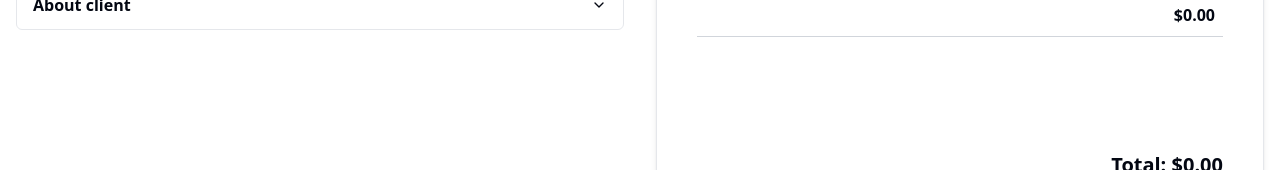
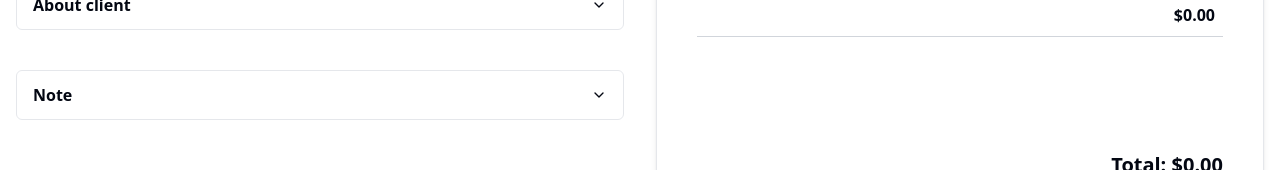
Before and after one commit to RavenSam/DealDocs, a React (Vite) app: page / in a window 1280 px wide. Shown: the part 470-640 px from the top of the page. Built offline with nearby package versions, Linux system fonts and the light colour scheme.

Commit message:
add note

```diff
--- a/src/components/quote-form.tsx
+++ b/src/components/quote-form.tsx
@@ -4,12 +4,15 @@ import { useQuoteStore } from "@/store/quoteStore"
 import { Accordion, AccordionContent, AccordionItem, AccordionTrigger } from "@/components/ui/accordion"
 import { Label } from "./ui/label"
 import { Input } from "./ui/input"
+import { Textarea } from "./ui/textarea"
 
 export const QuoteForm = () => {
 	const steps = useQuoteStore((state) => state.steps)
 	const addStep = useQuoteStore((state) => state.addStep)
 	const updateClientInfo = useQuoteStore((state) => state.updateClientInfo)
 	const clientInfo = useQuoteStore((state) => state.clientInfo)
+	const note = useQuoteStore((state) => state.note)
+	const updateNote = useQuoteStore((state) => state.updateNote)
 
 	return (
 		<div>
@@ -59,6 +62,17 @@ export const QuoteForm = () => {
 					</AccordionItem>
 				</Accordion>
 			</div>
+
+			<div className="p-2 mt-10 mb-4 border rounded-md bg-white/40 backdrop-blur-md">
+				<Accordion type="single" collapsible>
+					<AccordionItem className="border-none" value="item-1">
+						<AccordionTrigger className="px-2 py-1 font-semibold hover:no-underline">Note</AccordionTrigger>
+						<AccordionContent className="px-2 pt-4 space-y-2">
+							<Textarea value={note} onChange={(e) => updateNote(e.target.value)} />
+						</AccordionContent>
+					</AccordionItem>
+				</Accordion>
+			</div>
 		</div>
 	)
 }
--- a/src/components/quote-template.tsx
+++ b/src/components/quote-template.tsx
@@ -18,6 +18,7 @@ export const QuoteTemplate = ({ isPreview = false }: QuoteTemplateProps) => {
 	const steps = useQuoteStore((state) => state.steps)
 	const settings = useSettingsStore((state) => state.settings)
 	const clientInfo = useQuoteStore((state) => state.clientInfo)
+	const note = useQuoteStore((state) => state.note)
 
 	const totalAmount = (steps || []).reduce((sum, item) => sum + item.price, 0)
 
@@ -58,6 +59,9 @@ export const QuoteTemplate = ({ isPreview = false }: QuoteTemplateProps) => {
 			<div className="mb-8 text-xl font-bold text-right">
 				Total: {formatCurrency(totalAmount, settings?.currency || "USD")}
 			</div>
+
+			{!!(note.length > 0) && <div className="p-4 rounded-md bg-muted-foreground/10">{note}</div>}
+
 			<footer className="pt-4 mt-8 text-sm text-gray-600 border-t">
 				<p>{settings?.footerText}</p>
 			</footer>
--- a/src/store/quoteStore.ts
+++ b/src/store/quoteStore.ts
@@ -33,6 +33,9 @@ interface QuoteState {
 
 	clientInfo: ClientInfo
 	updateClientInfo: (field: keyof ClientInfo, value: string) => void
+
+	note: string
+	updateNote: (note: string) => void
 }
 
 export const useQuoteStore = create<QuoteState>((set, get) => ({
@@ -70,4 +73,7 @@ export const useQuoteStore = create<QuoteState>((set, get) => ({
 	updateClientInfo: (field, value) => {
 		set((state) => ({ ...state, clientInfo: { ...state.clientInfo, [field]: value } }))
 	},
+
+	note: "",
+	updateNote: (note: string) => set(() => ({ note })),
 }))
```
